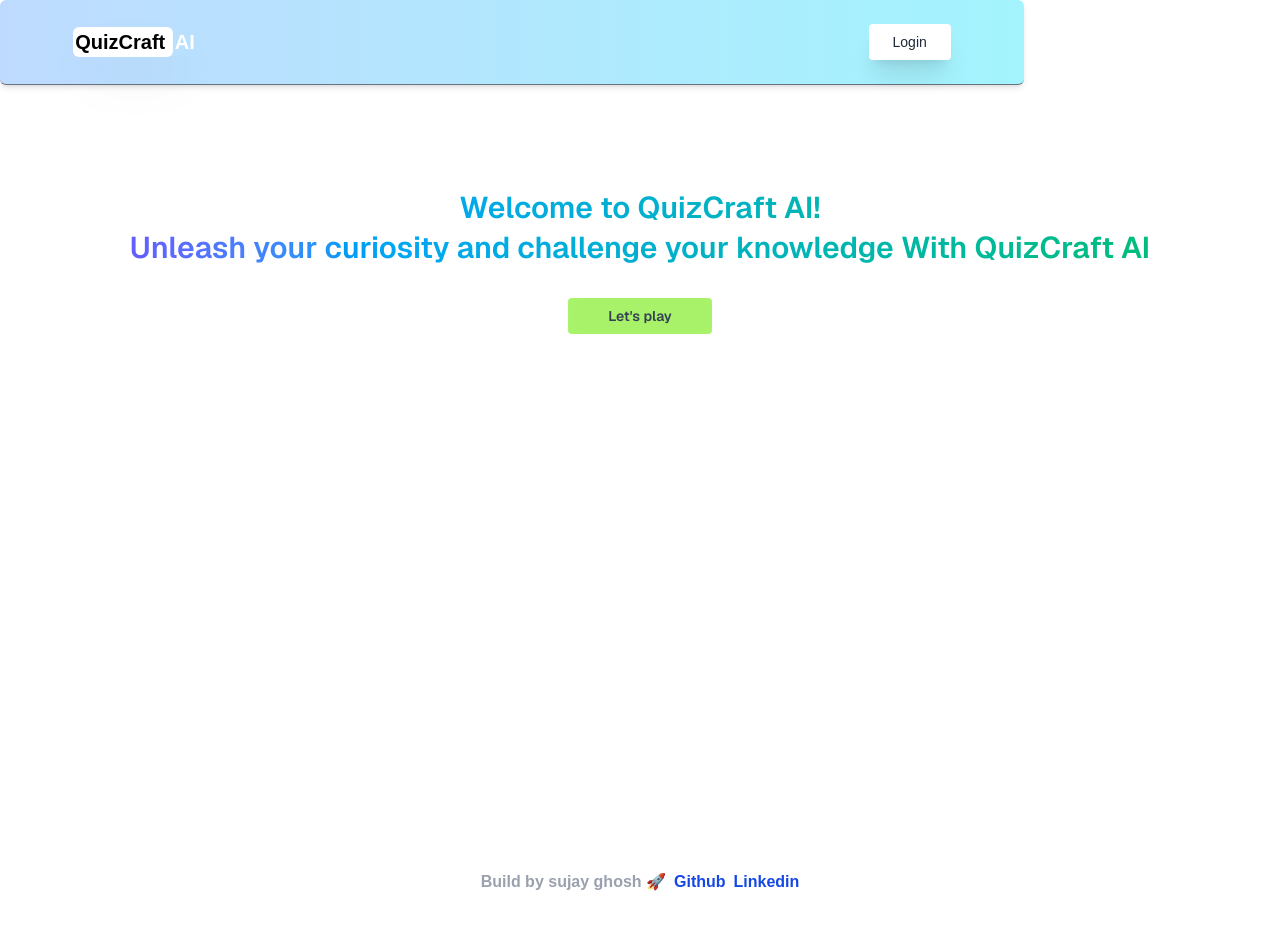
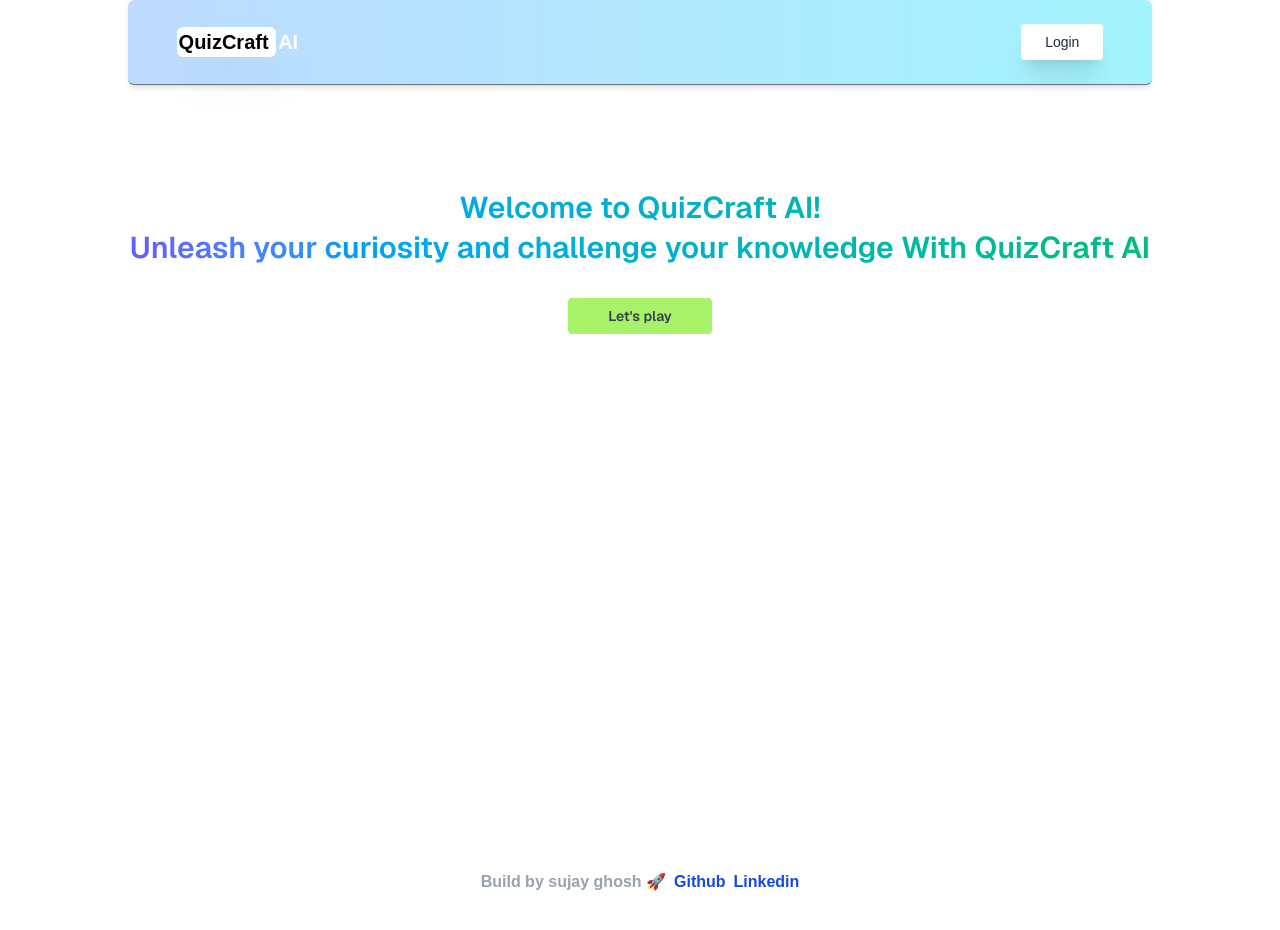
Before and after one commit to sujaycontributer/AI-Quiz-App, a Next.js app: page / in a window 1280 px wide. Shown: the top 930 px of the page. Built offline with nearby package versions, Linux system fonts and the light colour scheme; no server answers.

Commit message:
Small changes

```diff
--- a/app/components/Navbar.tsx
+++ b/app/components/Navbar.tsx
@@ -10,9 +10,9 @@ export default function Navbar () {
     const {data:session, status} = useSession();
     const pathname = usePathname();
 
-    return <div className={`fixed z-50 md:max-w-[80%] mx-auto rounded-md shadow-md h-4rem w-full py-4 md:p-5 sm:text-sm bg-gradient-to-r from-blue-200 to-cyan-200 top-0 left-0 text-gray-800 md:border-b md:border-b-gray-500`} >
+    return <div className={`fixed z-50 md:max-w-[80%] mx-auto rounded-md shadow-md h-4rem w-full py-4 md:p-5 sm:text-sm bg-gradient-to-r from-blue-200 to-cyan-200 top-0 left-0 right-0 text-gray-800 md:border-b md:border-b-gray-500`} >
 
-        <div className="w-[90%] p-1 mx-auto flex justify-between md:justify-between md:items-center gap-1 md:gap-4 cursor-pointer ">
+        <div className="w-[95%] p-1 mx-auto flex justify-between md:justify-between md:items-center gap-1 md:gap-4 cursor-pointer ">
             <div className="hidden md:block font-extrabold shadow-2xl" onClick={() => redirect("/")}>
                 <span className="bg-white  text-center text-xl text-black mr-0.5 px-0.5 py-1 rounded-md cursor-pointer">QuizCraft </span> <span className="text-xl text-white">AI</span>
             </div>
```
